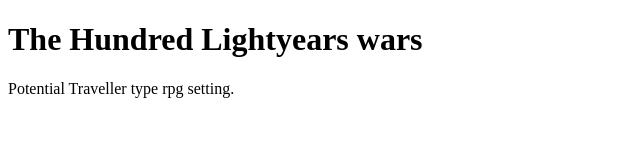
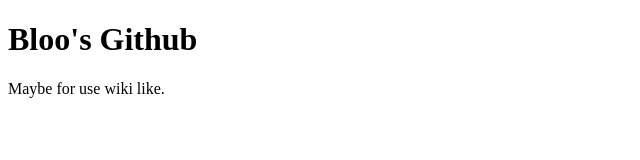
Before and after one commit to bloorugby/bloorugby.github.io, a plain HTML site: page index.html in a window 1280 px wide. Shown: the whole page, without its empty margins (0-640 px from the left). Drawn offline with Linux system fonts and the light colour scheme.

Commit message:
Update index.html

```diff
--- a/index.html
+++ b/index.html
@@ -1,7 +1,7 @@
 <!DOCTYPE html>
 <html>
 <body>
-<h1>The Hundred Lightyears wars</h1>
-<p>Potential Traveller type rpg setting.</p>
+<h1>Bloo's Github</h1>
+<p>Maybe for use wiki like.</p>
 </body>
 </html>
```
